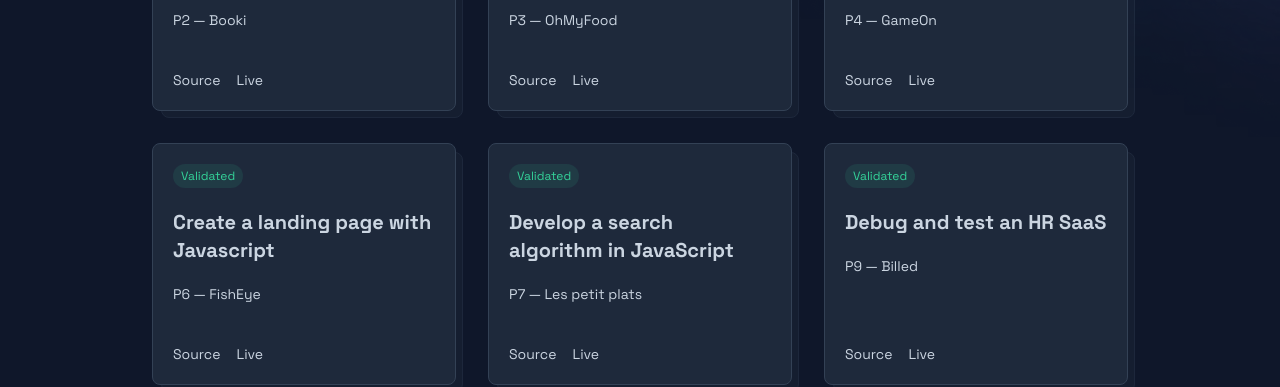
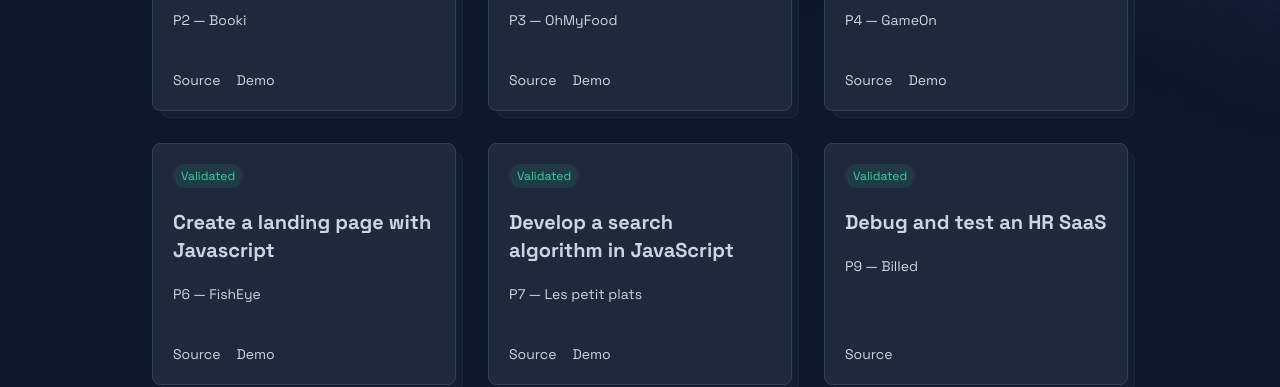
Before and after one commit to alexperronnet/openclassrooms-showcase, a React (Vite) app: page / in a window 1280 px wide. Shown: the part 471-858 px from the top of the page. Built offline with nearby package versions, Linux system fonts and the light colour scheme.

Commit message:
Update projects grid

```diff
--- a/src/components/projects.grid.jsx
+++ b/src/components/projects.grid.jsx
@@ -24,12 +24,16 @@ export default function ProjectsGrid() {
           </div>
           {project.status === 'Validated' ? (
             <div className="flex items-center gap-4">
-              <a href={project.links.source} className="text-sm w-fit link-highlight">
-                Source
-              </a>
-              <a href={project.links.demo} className="text-sm w-fit link-highlight">
-                Live
-              </a>
+              {project.links.source && (
+                <a href={project.links.source} className="text-sm w-fit link-highlight">
+                  Source
+                </a>
+              )}
+              {project.links.demo && (
+                <a href={project.links.demo} className="text-sm w-fit link-highlight">
+                  Demo
+                </a>
+              )}
             </div>
           ) : (
             <p className="text-sm text-slate-500 cursor-not-allowed line-through">
```
